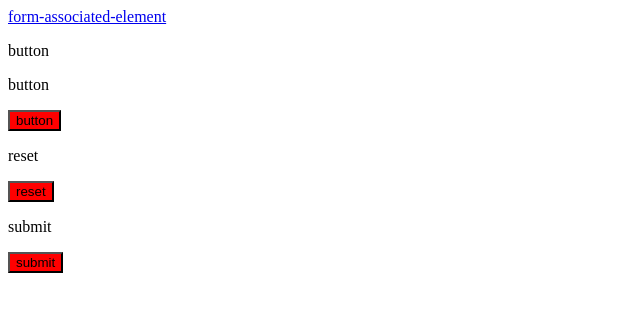
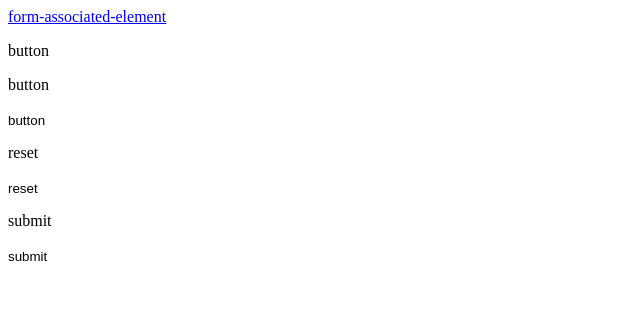
Before and after one commit to tyankatsu0105/formreset.css, a website: page sandbox/index.html in a window 1280 px wide. Shown: the whole page, without its empty margins (0-640 px from the left). Drawn offline with nearby package versions, Linux system fonts and the light colour scheme; files that its build step writes are made by us from their sources.

Commit message:
feat: support button

```diff
--- a/src/formreset.scss
+++ b/src/formreset.scss
@@ -5,7 +5,7 @@
 formreset.css
 
 Support tags: (https://html.spec.whatwg.org/multipage/forms.html#categories)
-- [ ] button
+- [x] button
 - [ ] fieldset
 - [ ] input
 - [ ] object
@@ -20,5 +20,12 @@ Support tags: (https://html.spec.whatwg.org/multipage/forms.html#categories)
 ------------------------------------*/
 
 button {
-  background-color: red;
+  margin: 0;
+  padding: 0;
+
+  border: 0;
+  display: inline-block;
+  vertical-align: middle;
+  background: none;
+  line-height: 1;
 }
```
